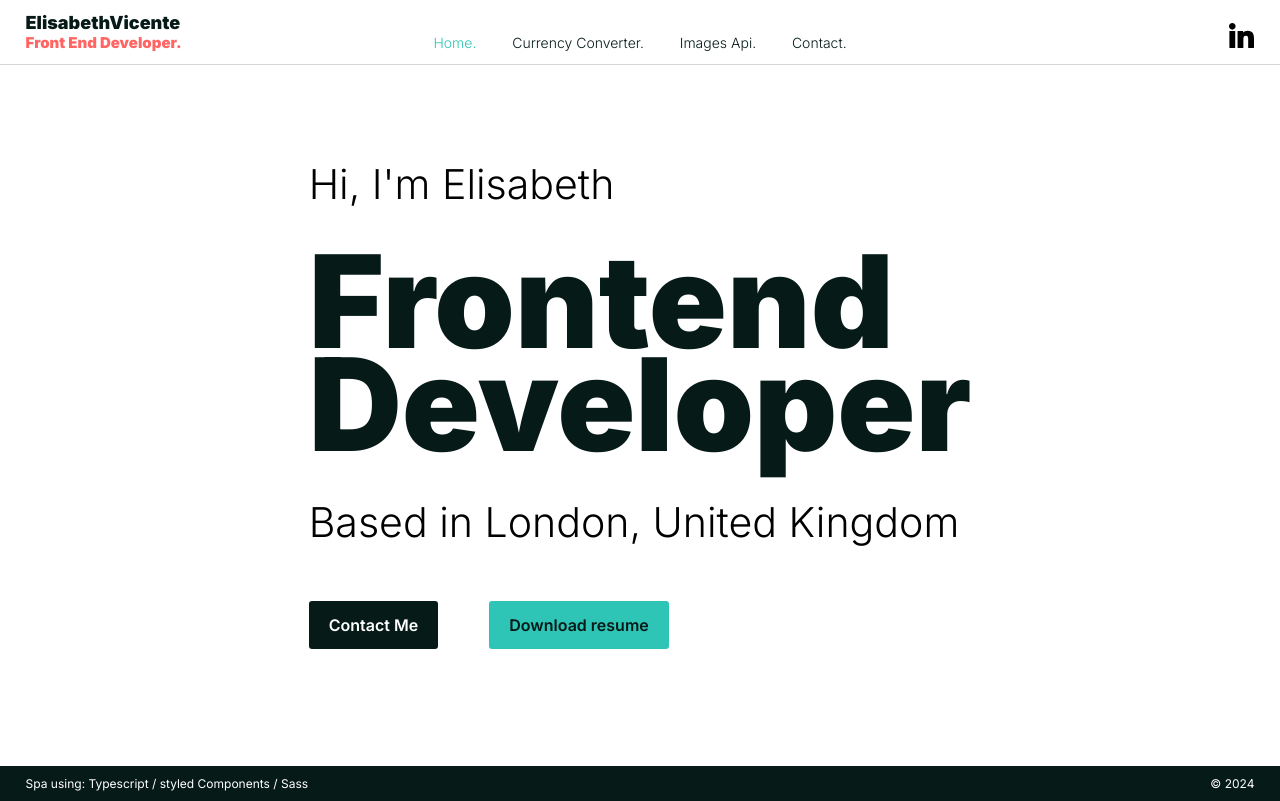
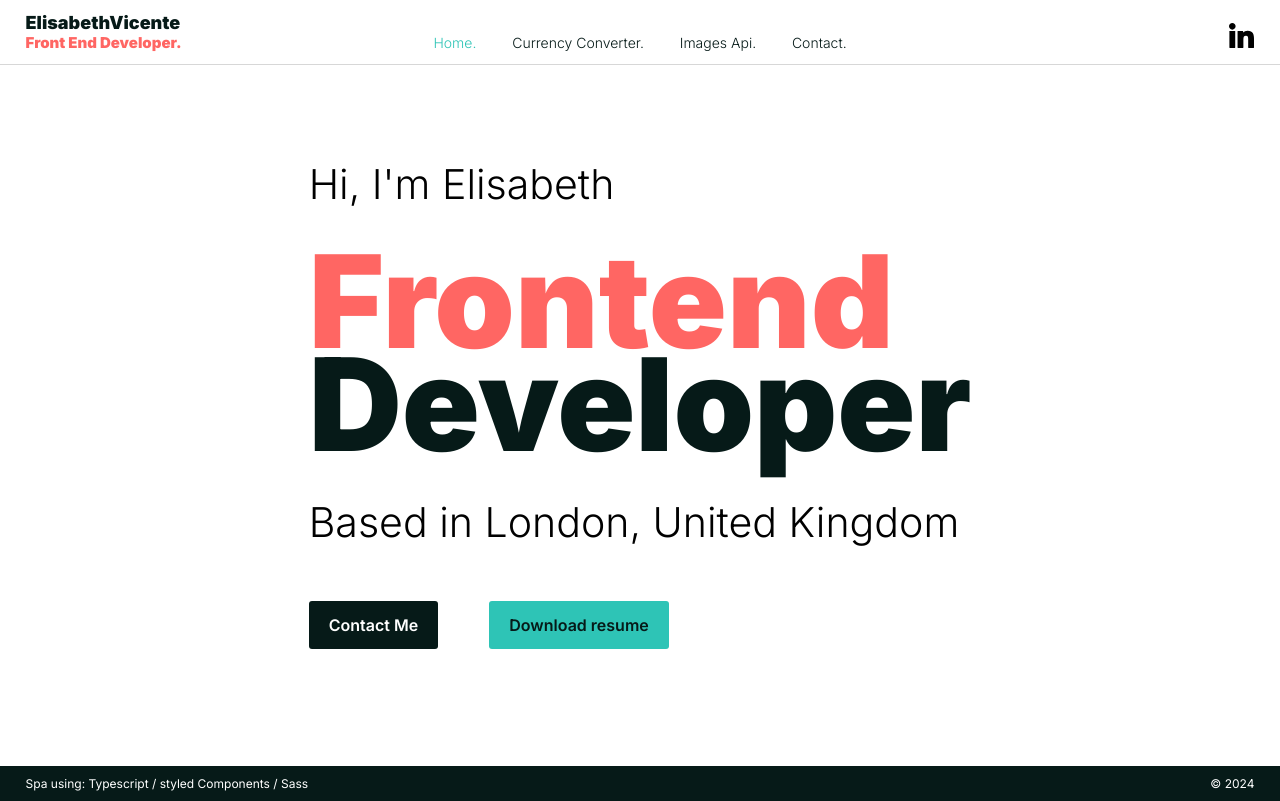
Before and after one commit to elisabeth-V/elisabeth-v.github.io, a React (Create React App) app: page / in a window 1280 px wide. Built offline with nearby package versions, Linux system fonts and the light colour scheme.

Commit message:
add styling homepage

```diff
--- a/src/components/homepage/homepage.scss
+++ b/src/components/homepage/homepage.scss
@@ -10,6 +10,9 @@
         margin:0.75vw 0 2vw;
         span{
             display: block;
+            &:first-child{
+                color: var(--primary-color);
+            }
         }
     }
     .block-ctas{
```
Also changed, not shown: 14 other files (tests, documents, lock files or other folders).
